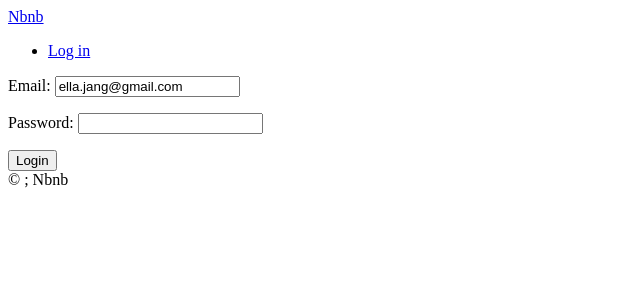
After one commit to ellajang/202208_Airbnb_Clone, a Django app: page /users/login in a window 1280 px wide. The commit adds this page. Shown: the top 300 px of the page, without its empty margins (0-640 px from the left). Run offline with Django 3.2, Linux system fonts and the light colour scheme.

Commit message:
sixth_airbnb_Loginnout

```diff
--- a/config/urls.py
+++ b/config/urls.py
@@ -6,6 +6,7 @@ from django.conf.urls.static import static
 urlpatterns = [
     path("", include("core.urls", namespace="core")),
     path("rooms/", include("rooms.urls", namespace="rooms")),
+    path("users/", include("users.urls", namespace="users")),
     path("admin/", admin.site.urls),
 ]
 
--- a/templates/partials/nav.html
+++ b/templates/partials/nav.html
@@ -1,4 +1,8 @@
 <a href="{%url "core:home" %}">Nbnb</a>
   <ul>
-    <li><a href="#">Login</a></li>
+    {% if user.is_authenticated %}
+        <li><a href="{% url "users:logout" %}">Log out</a></li>
+    {% else %}
+         <li><a href="{% url "users:login" %}">Log in</a></li>
+    {% endif %}
   </ul>
--- /dev/null
+++ b/templates/users/login.html
@@ -0,0 +1,18 @@
+{% extends "base.html" %}
+{%block page_title%}
+    Log in
+{%endblock page_title%}
+
+{%block search-bar %}
+{% endblock search-bar %}
+
+{% block content %}
+
+    <form method="POST", action="{% url "users:login" %}">
+        {% csrf_token %}
+        {{form.as_p}}
+        <button>Login</button>
+
+    </form>
+
+{% endblock content %}
--- a/users/admin.py
+++ b/users/admin.py
@@ -28,7 +28,7 @@ class CustomUserAdmin(UserAdmin):
     list_filter = UserAdmin.list_filter + ("superhost",)
 
     list_display = (
-        "last_name",
+        "username",
         "email",
         "is_active",
         "language",
--- /dev/null
+++ b/users/forms.py
@@ -0,0 +1,20 @@
+from django import forms
+from . import models
+
+
+class LoginForm(forms.Form):
+
+    email = forms.EmailField()
+    password = forms.CharField(widget=forms.PasswordInput)
+
+    def clean(self):
+        email = self.cleaned_data.get("email")
+        password = self.cleaned_data.get("password")
+        try:
+            user = models.User.objects.get(email=email)
+            if user.check_password(password):
+                return self.cleaned_data
+            else:
+                self.add_error("password", forms.ValidationError("Password is wrong"))
+        except models.User.DoesNotExist:
+            self.add_error("email", forms.ValidationError("User does not exist"))
--- a/users/urls.py
+++ b/users/urls.py
@@ -0,0 +1,10 @@
+from django.urls import path
+from . import views
+import users
+
+app_name = "users"
+
+urlpatterns = [
+    path("login", views.LoginView.as_view(), name="login"),
+    path("logout", views.log_out, name="logout"),
+]
--- a/users/views.py
+++ b/users/views.py
@@ -1,3 +1,26 @@
-from django.shortcuts import render
+from django.views import View
+from django.shortcuts import render, redirect, reverse
+from django.contrib.auth import authenticate, login, logout
+from . import forms
 
-# Create your views here.
+
+class LoginView(View):
+    def get(self, request):
+        form = forms.LoginForm(initial={"email": "ella.jang@gmail.com"})
+        return render(request, "users/login.html", {"form": form})
+
+    def post(self, request):
+        form = forms.LoginForm(request.POST)
+        if form.is_valid():
+            email = form.cleaned_data.get("email")
+            password = form.cleaned_data.get("password")
+            user = authenticate(request, username=email, password=password)
+            if user is not None:
+                login(request, user)
+                return redirect(reverse("core:home"))
+        return render(request, "users/login.html", {"form": form})
+
+
+def log_out(request):
+    logout(request)
+    return redirect(reverse("core:home"))
```
Also changed, not shown: rooms/migrations/0009_auto_20220825_1026.py (added), 1 other file.
